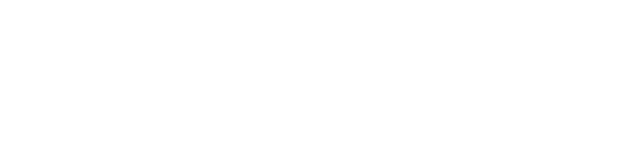
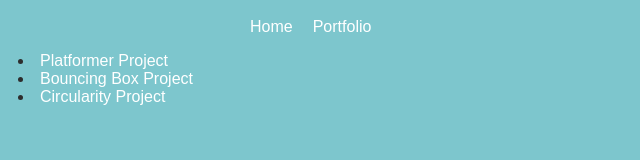
Before and after one commit to milatallman6-cmyk/milatallman6-cmyk.github.io, a plain HTML site: page portfolio.html in a window 1280 px wide. Shown: the whole page, without its empty margins (0-640 px from the left). Drawn offline with Linux system fonts and the light colour scheme.

Commit message:
Portfolio Start

```diff
--- a/portfolio.html
+++ b/portfolio.html
@@ -0,0 +1,32 @@
+<!DOCTYPE html>
+<html>
+<head>
+<title>Good Mystical Mila!</title>
+<link rel="stylesheet" href="style.css" />
+</head>
+
+
+<body>
+<!-- All content goes here -->
+<div id="all-contents">
+<ul id="nav-ul">
+<li class="nav-li">
+<a href="index.html">Home</a>
+</li>
+<li class="nav-li">
+<a href="portfolio.html">Portfolio</a>
+</li>
+</ul>
+<ul id="portfolio"></ul>
+</div>
+<li>
+<a href="fsd-projects/platformer/">Platformer Project</a>
+</li>
+<li>
+<a href="fsd-projects/bouncing-box/">Bouncing Box Project</a>
+</li>
+<li>
+<a href="fsd-projects/circularity/">Circularity Project</a>
+</li>
+</body>
+</html>
```
Also changed, not shown: index.html (+1 -1 lines).
